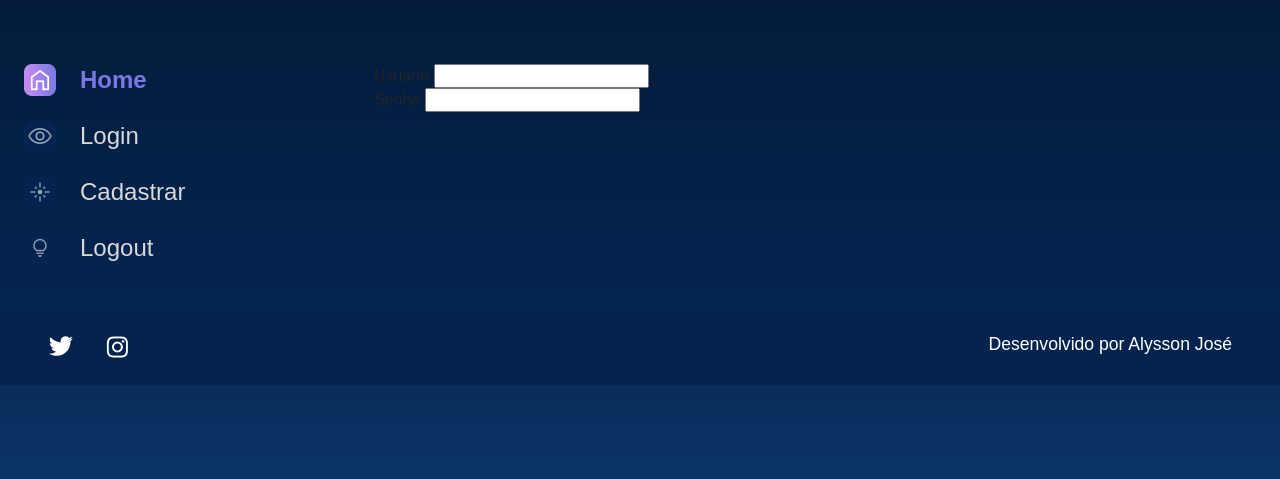
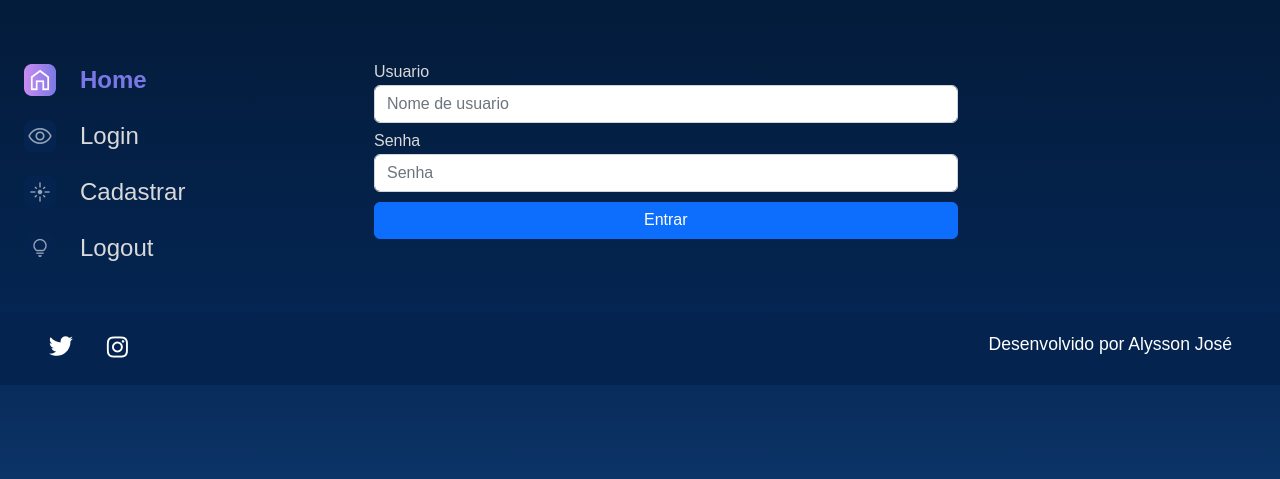
Before and after one commit to LimaAlysson/alura_space, a Django app: page /login/ in a window 1280 px wide. Shown: the part 114-593 px from the top of the page. Run offline with Django 5.2, Linux system fonts and the light colour scheme; parts of the project's set-up code (start-up, migrations or seed data) failed here and were passed over.

Commit message:
feature/personalizando o form através do forms.py

```diff
--- a/templates/usuarios/login.html
+++ b/templates/usuarios/login.html
@@ -45,11 +45,14 @@
                     {% csrf_token %}
                     <div class="row">
                         {% for field in form.visible_fields %}
-                            <div>
-                                <label for="{{ field.id_for_label }}">{{ field.label }}</label>
+                            <div class="col-12 col-lg-12" style="margin-bottom: 10px;">
+                                <label for="{{ field.id_for_label }}" style="color: #D9D9D9; margin-bottom: 5px;">{{ field.label }}</label>
                                 {{ field }}
                             </div>
                         {% endfor %}
+                        <div>
+                            <button type="submit" class="btn btn-primary col-12" style="padding-top: 5px;">Entrar</button>
+                        </div>
                     </div>
                 </form>
             </section>
--- a/usuarios/forms.py
+++ b/usuarios/forms.py
@@ -4,12 +4,13 @@ class LoginForms(forms.Form):
     username = forms.CharField(
         label='Usuario',
         required=True,
-        max_length=100
+        max_length=100,
+        widget=forms.TextInput(attrs={'class': 'form-control', 'placeholder': 'Nome de usuario'})
         )
 
     password = forms.CharField(
         label='Senha',
         required=True,
         max_length=70,
-        widget=forms.PasswordInput()
+        widget=forms.PasswordInput(attrs={'class': 'form-control', 'placeholder': 'Senha'})
         )
```
Also changed, not shown: 1 other file.
